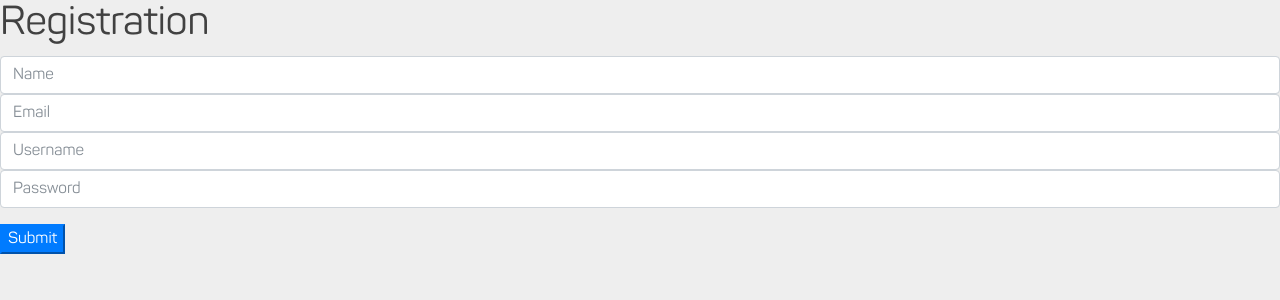
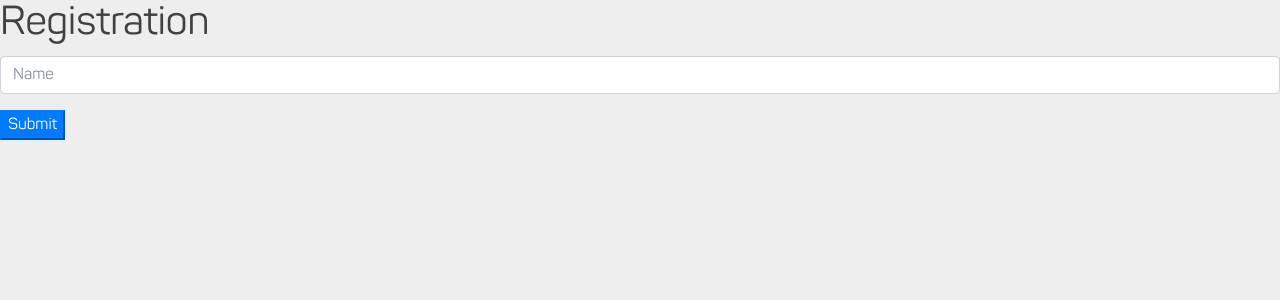
Before and after one commit to DanTheMinotaur/pubadvisor, a CodeIgniter app: page /pubadvisor/admin/registration in a window 1280 px wide. Shown: the top 300 px of the page. Run offline with CodeIgniter, Linux system fonts and the light colour scheme; some libraries are stand-ins or nearby versions.

Commit message:
Current Work... Nowhere interesting, stuck on 404 when validating form

```diff
--- a/application/controllers/Admin.php
+++ b/application/controllers/Admin.php
@@ -22,13 +22,30 @@ class Admin extends CI_Controller {
     }
 
     public function registration() {
+        // Load CI Library and Helper Classes
         $this->load->helper(array('form', 'url'));
-        $this->load->view('registration');
+        $this->load->library('form_validation');
+
+        //$this->form_validation->set_rules('name', 'Name', 'required');
+        //$this->form_validation->set_rules('username', 'Username', 'required');
+        //$this->form_validation->set_rules('email', 'Email', 'required');
+        //$this->form_validation->set_rules('password', 'Password', 'required');
 
 
+
+        if($this->form_validation->run() == FALSE) {
+            $this->load->view('registration');
+        } else {
+            $this->load->view('home');
+        }
+
+        /*
+        if($this->form_validation->run() == FALSE) {
+            $this->load->view('registration');
+        } else {
+            $this->load->view('home');
+            /*
             if($this->input->post('register')) {
-            $this->load->library('form_validation');
-
                 $user_data = array(
                     'name' => $this->input->post('name'),
                     'username' => $this->input->post('username'),
@@ -45,7 +62,6 @@ class Admin extends CI_Controller {
                 }
             }
 
-
+        }*/
     }
-
 }
--- a/application/views/registration.php
+++ b/application/views/registration.php
@@ -8,12 +8,15 @@
     include 'includes/header.php';
 ?>
 <h1>Registration</h1>
+<?php echo validation_errors(); ?>
+
 <?php echo form_open('admin/registration') ?>
+
     <div class="form-group">
         <input type="text" class="form-control" name="name" placeholder="Name">
-        <input type="email" class="form-control" name="email" placeholder="Email">
+        <!--<input type="email" class="form-control" name="email" placeholder="Email">
         <input type="text" class="form-control" name="username" placeholder="Username">
-        <input type="password" class="form-control" name="password" placeholder="Password">
+        <input type="password" class="form-control" name="password" placeholder="Password">-->
     </div>
     <div class="form-group">
         <input type="submit" name="register" class="btn-primary" value="Submit"/>
```
Also changed, not shown: application/config/routes.php (line endings or trailing spaces). Lines whose indentation alone changed are shown as unchanged.
